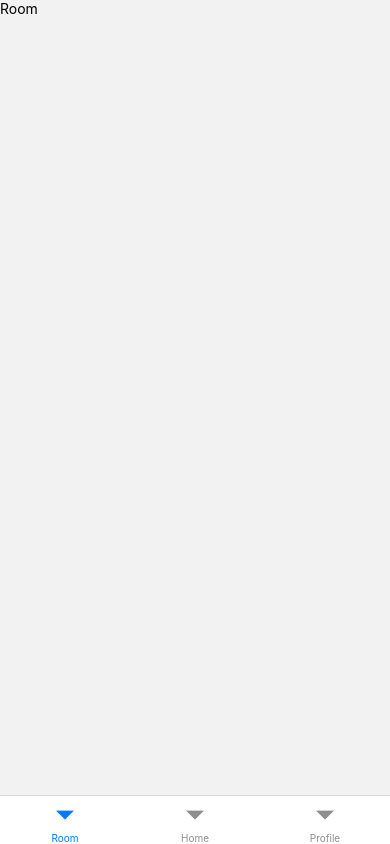
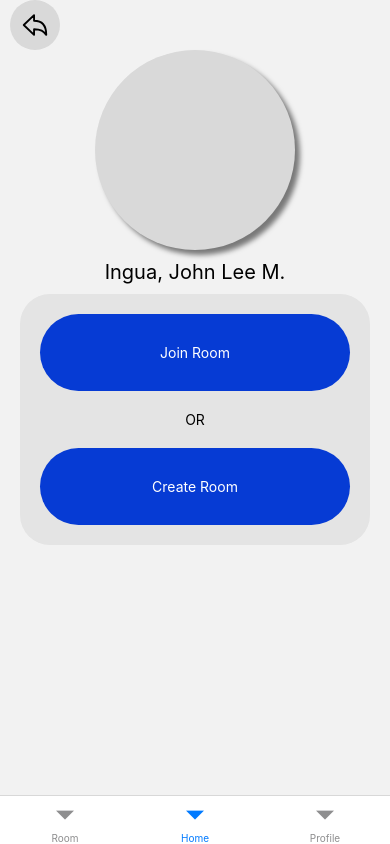
Before and after one commit to youdini/eVoto, a React Native app: screen / in a window 390 px wide. Built offline with nearby package versions, Linux system fonts and the light colour scheme.

Commit message:
updatessssss

```diff
--- a/package.json
+++ b/package.json
@@ -10,6 +10,7 @@
   },
   "dependencies": {
     "@react-navigation/bottom-tabs": "^6.5.2",
+    "@react-navigation/material-bottom-tabs": "^6.2.10",
     "@react-navigation/native": "^6.1.0",
     "@react-navigation/native-stack": "^6.9.5",
     "expo": "^47.0.0",
@@ -17,6 +18,7 @@
     "expo-updates": "~0.15.6",
     "react": "18.1.0",
     "react-native": "0.70.5",
+    "react-native-paper": "^5.1.2",
     "react-native-safe-area-context": "4.4.1",
     "react-native-screens": "~3.18.0",
     "react-native-svg": "13.4.0",
--- a/src/navigations/BottomNav.js
+++ b/src/navigations/BottomNav.js
@@ -10,6 +10,7 @@ const Tab = createBottomTabNavigator();
 function BottomNav () {
   return (
     <Tab.Navigator
+    initialRouteName="Home"
       screenOptions={{
         headerShown: false
       }}
```
Also changed, not shown: 1 other file (tests, documents, lock files or other folders).
